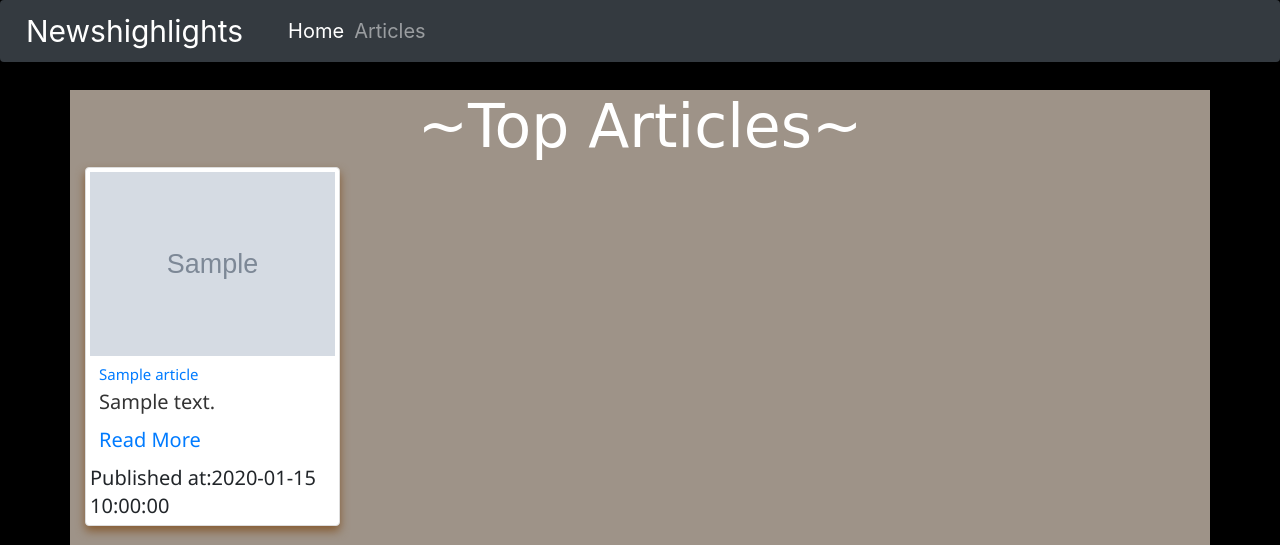
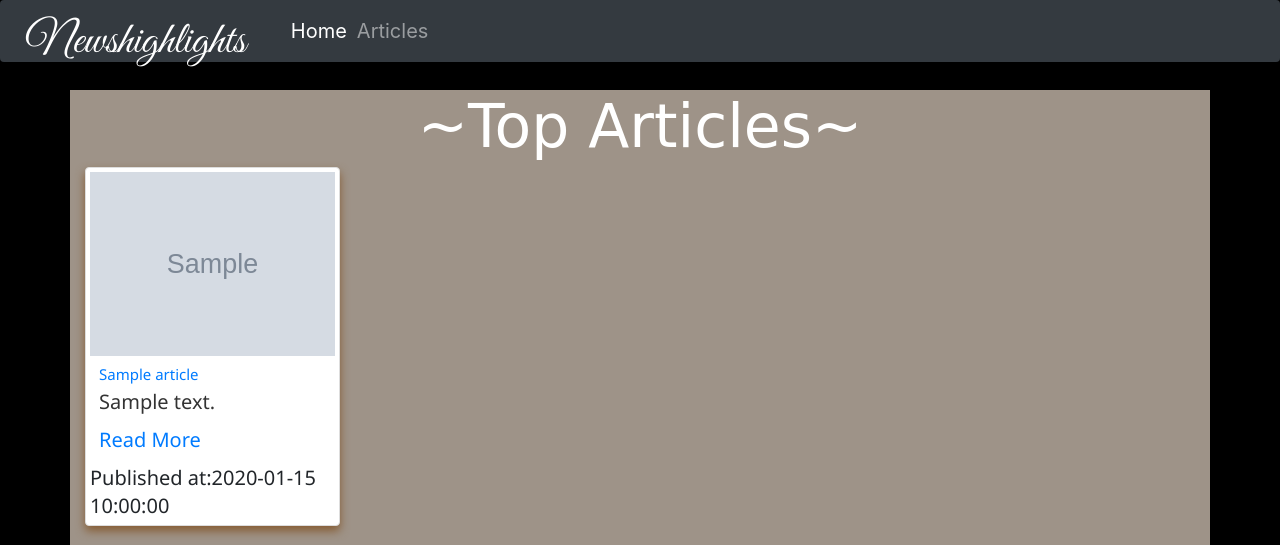
Before and after one commit to Brian23-eng/News-Highlight, a Flask app: template app/templates/news.html in a window 1280 px wide. Shown: the top 545 px of the page. Run offline with Flask 2, Linux system fonts and the light colour scheme; the template is opened without the code that fills it: most values are stand-ins (such as "Sample title", 1, 10 or a date in 2020); grey boxes marked "Sample" are stand-in pictures; some libraries are stand-ins or nearby versions; some web fonts are replaced.

Commit message:
add custom styles to navbar file

```diff
--- a/app/templates/navbar.html
+++ b/app/templates/navbar.html
@@ -1,3 +1,4 @@
+<link href="https://fonts.googleapis.com/css?family=Great+Vibes&display=swap" rel="stylesheet">
 <nav class="navbar navbar-expand-md navbar-dark bg-dark fixed-top">
     <a class="navbar-brand " id="high" href="/">Newshighlights</a>
     <button class="navbar-toggler" type="button" data-toggle="collapse" data-target="#navbarMain" aria-controls="navbarMain" aria-expanded="false" aria-label="Toggle navigation">
@@ -26,6 +27,7 @@
     }
 
     #high {
-        font-size: 30px;
+        font-size: 45px;
+        font-family: 'Great Vibes', cursive;
     }
 </style>
```
